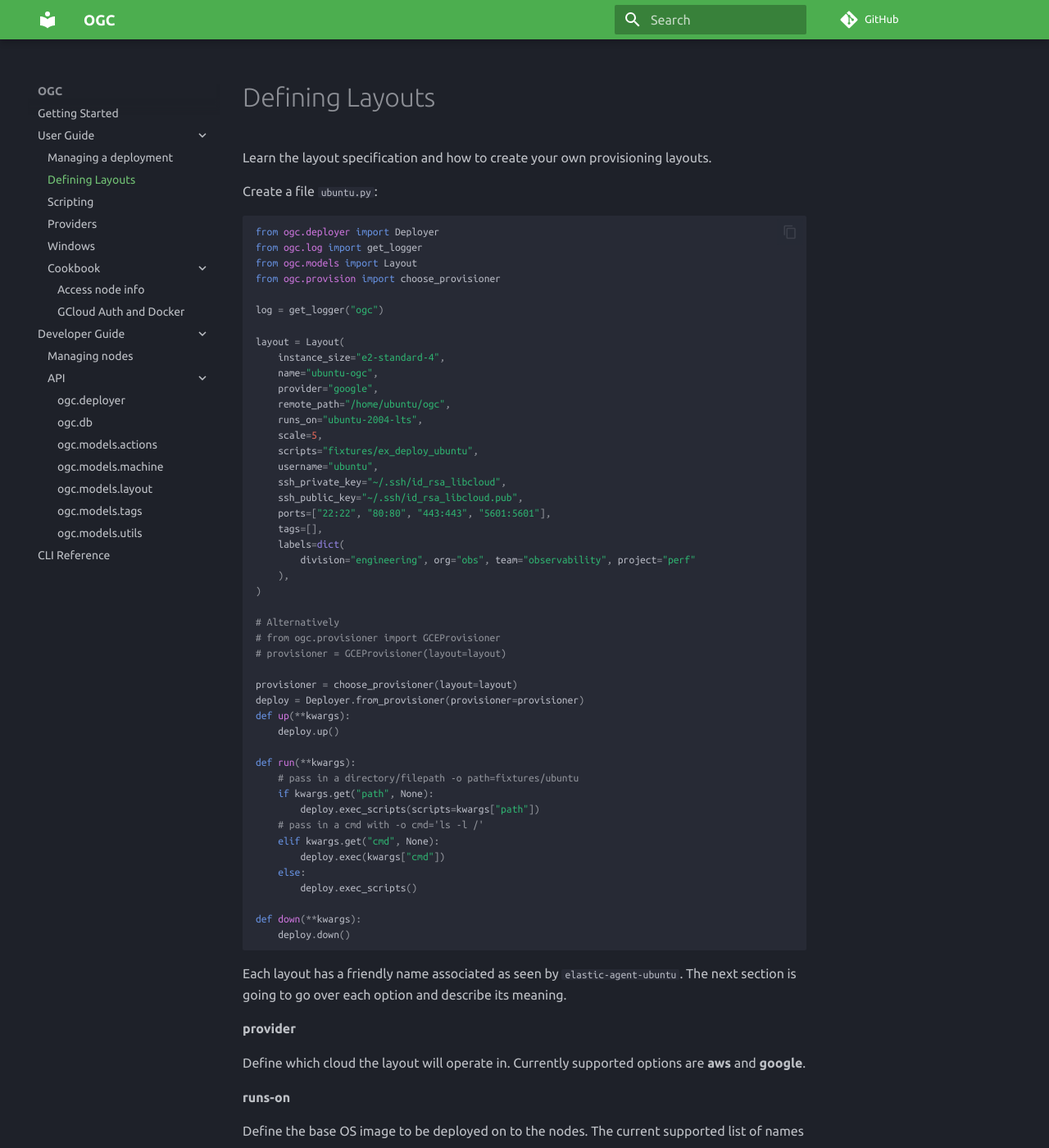
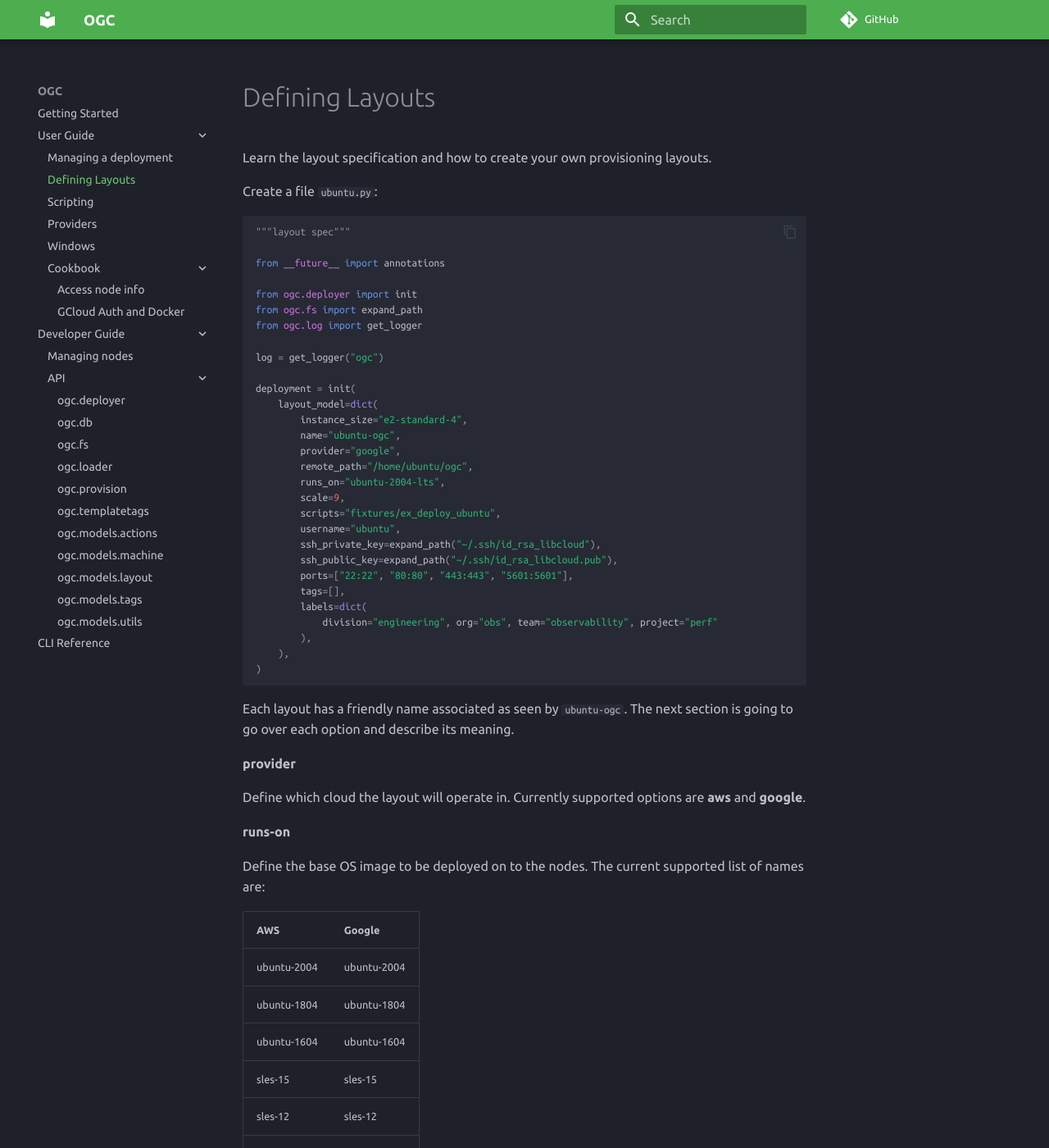
Before and after one commit to adam-stokes/ogc, an MkDocs documentation site: the page built from docs/user-guide/defining-layouts.md, in a window 1280 px wide and 1400 px high. Shown: the whole window at 82% size. Built offline with MkDocs 1.6.1 and Material for MkDocs 9.7.7, drawn with Linux system fonts in a browser that asks for light colours; comment, search, counter and statistics services are not loaded; some of the changed text lies outside the part shown.

````diff
--- a/docs/user-guide/defining-layouts.md
+++ b/docs/user-guide/defining-layouts.md
@@ -5,55 +5,38 @@ Learn the layout specification and how to create your own provisioning layouts.
 Create a file `ubuntu.py`:
 
 ```python
-from ogc.deployer import Deployer
+"""layout spec"""
+
+from __future__ import annotations
+
+from ogc.deployer import init
+from ogc.fs import expand_path
 from ogc.log import get_logger
-from ogc.models import Layout
-from ogc.provision import choose_provisioner
 
 log = get_logger("ogc")
 
-layout = Layout(
-    instance_size="e2-standard-4",
-    name="ubuntu-ogc",
-    provider="google",
-    remote_path="/home/ubuntu/ogc",
-    runs_on="ubuntu-2004-lts",
-    scale=5,
-    scripts="fixtures/ex_deploy_ubuntu",
-    username="ubuntu",
-    ssh_private_key="~/.ssh/id_rsa_libcloud",
-    ssh_public_key="~/.ssh/id_rsa_libcloud.pub",
-    ports=["22:22", "80:80", "443:443", "5601:5601"],
-    tags=[],
-    labels=dict(
-        division="engineering", org="obs", team="observability", project="perf"
+deployment = init(
+    layout_model=dict(
+        instance_size="e2-standard-4",
+        name="ubuntu-ogc",
+        provider="google",
+        remote_path="/home/ubuntu/ogc",
+        runs_on="ubuntu-2004-lts",
+        scale=9,
+        scripts="fixtures/ex_deploy_ubuntu",
+        username="ubuntu",
+        ssh_private_key=expand_path("~/.ssh/id_rsa_libcloud"),
+        ssh_public_key=expand_path("~/.ssh/id_rsa_libcloud.pub"),
+        ports=["22:22", "80:80", "443:443", "5601:5601"],
+        tags=[],
+        labels=dict(
+            division="engineering", org="obs", team="observability", project="perf"
+        ),
     ),
 )
-
-# Alternatively
-# from ogc.provisioner import GCEProvisioner
-# provisioner = GCEProvisioner(layout=layout)
-
-provisioner = choose_provisioner(layout=layout)
-deploy = Deployer.from_provisioner(provisioner=provisioner)
-def up(**kwargs):
-    deploy.up()
-
-def run(**kwargs):
-    # pass in a directory/filepath -o path=fixtures/ubuntu
-    if kwargs.get("path", None):
-        deploy.exec_scripts(scripts=kwargs["path"])
-    # pass in a cmd with -o cmd='ls -l /'
-    elif kwargs.get("cmd", None):
-        deploy.exec(kwargs["cmd"])
-    else:
-        deploy.exec_scripts()
-
-def down(**kwargs):
-    deploy.down()
 ```
 
-Each layout has a friendly name associated as seen by `elastic-agent-ubuntu`. The next section is going to go over each option and describe its meaning.
+Each layout has a friendly name associated as seen by `ubuntu-ogc`. The next section is going to go over each option and describe its meaning.
 
 **provider**
 
@@ -107,7 +90,7 @@ In the case of **Google**, any username can be given. In the case of **AWS**, th
 
 The location on your machine where templates/scripts resides. These will be uploaded and executed during the deployment phase.
 
-!!! note
+??? note
     See [scripting](user-guide/../scripting.md) for more information.
 
 **scale**
--- a/mkdocs.yml
+++ b/mkdocs.yml
@@ -85,6 +85,10 @@ nav:
     - 'API':
         - 'ogc.deployer': 'developer-guide/api/deployer.md'
         - 'ogc.db': 'developer-guide/api/db.md'
+        - 'ogc.fs': 'developer-guide/api/fs.md'
+        - 'ogc.loader': 'developer-guide/api/loader.md'
+        - 'ogc.provision': 'developer-guide/api/provision.md'
+        - 'ogc.templatetags': 'developer-guide/api/templatetags.md'
         - 'ogc.models.actions': 'developer-guide/api/models/actions.md'
         - 'ogc.models.machine': 'developer-guide/api/models/machine.md'
         - 'ogc.models.layout': 'developer-guide/api/models/layout.md'
````
Also changed, not shown: docs/developer-guide/api/fs.md (added, +3 -0 lines), docs/developer-guide/api/loader.md (added, +3 -0 lines), docs/developer-guide/api/provision.md (added, +3 -0 lines), docs/developer-guide/api/templatetags.md (added, +3 -0 lines), docs/index.md (+12 -8 lines), docs/user-guide/cookbook/docker-gcloud-auth.md (+12 -1 lines), docs/user-guide/managing-nodes.md (+10 -9 lines), docs/user-guide/providers.md (+5 -0 lines), docs/user-guide/assets/list_nodes.svg, 2 other files.
